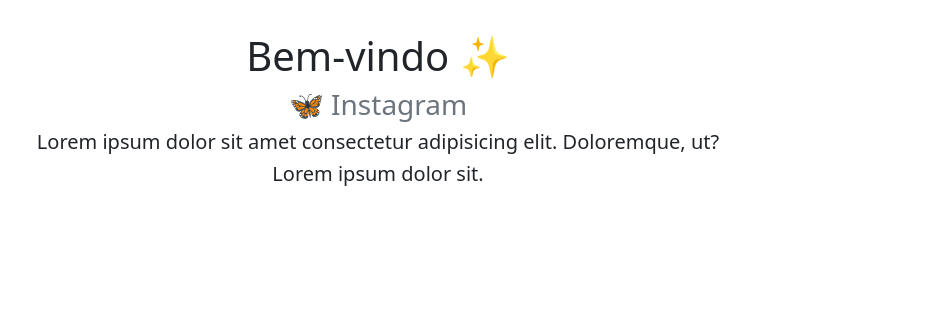
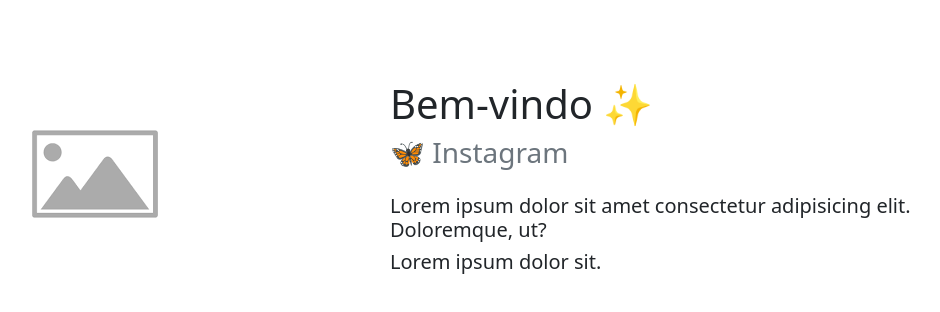
Before and after one commit to JoaoVMarques/portofolio-art, a React (Vite) app: page / in a window 1280 px wide. Shown: the top 312 px of the page, without its empty margins (262-1202 px from the left). Built offline with nearby package versions, Linux system fonts and the light colour scheme.

Commit message:
Adicionando imagem e melhorando o design da biografia

```diff
--- a/src/pages/homePage/bio/index.tsx
+++ b/src/pages/homePage/bio/index.tsx
@@ -1,11 +1,23 @@
+import { Col, Container, Row } from 'react-bootstrap';
+import placeholderImage from '../../../imgs/placeholder.png';
+
 function BioHomePage() {
   return (
-    <>
-      <h1>Bem-vindo ✨</h1>
-      <h3><a className="link-offset-2 link-underline link-underline-opacity-0 link-secondary" href="https://www.instagram.com/sleeppymiau/" target="_blank">🦋 Instagram</a></h3>
-      <h5>Lorem ipsum dolor sit amet consectetur adipisicing elit. Doloremque, ut?</h5>
-      <h5>Lorem ipsum dolor sit.</h5>
-    </>
+    <Container className='mt-5'>
+      <Row>
+        <Col>
+          <img src={placeholderImage} alt="placeholder imagem" />
+        </Col>
+        <Col className=''>
+          <h1 className='text-start'>Bem-vindo ✨</h1>
+          <h3 className='text-start'><a className="link-offset-2 link-underline link-underline-opacity-0 link-secondary" href="https://www.instagram.com/sleeppymiau/" target="_blank">🦋 Instagram</a></h3>
+          <h5 className='text-start mt-4'>
+            Lorem ipsum dolor sit amet consectetur adipisicing elit. Doloremque, ut?
+          </h5>
+          <h5 className='text-start'>Lorem ipsum dolor sit.</h5>
+        </Col>
+      </Row>
+    </Container>
   );
 }
 
--- a/src/routes/index.tsx
+++ b/src/routes/index.tsx
@@ -6,7 +6,7 @@ function Router() {
     <Routes>
       <Route path='/' element={<HomePage />} />
     </Routes>
-  )
+  );
 }
 
-export default Router
+export default Router;
```
Also changed, not shown: src/imgs/placeholder.png (added).
